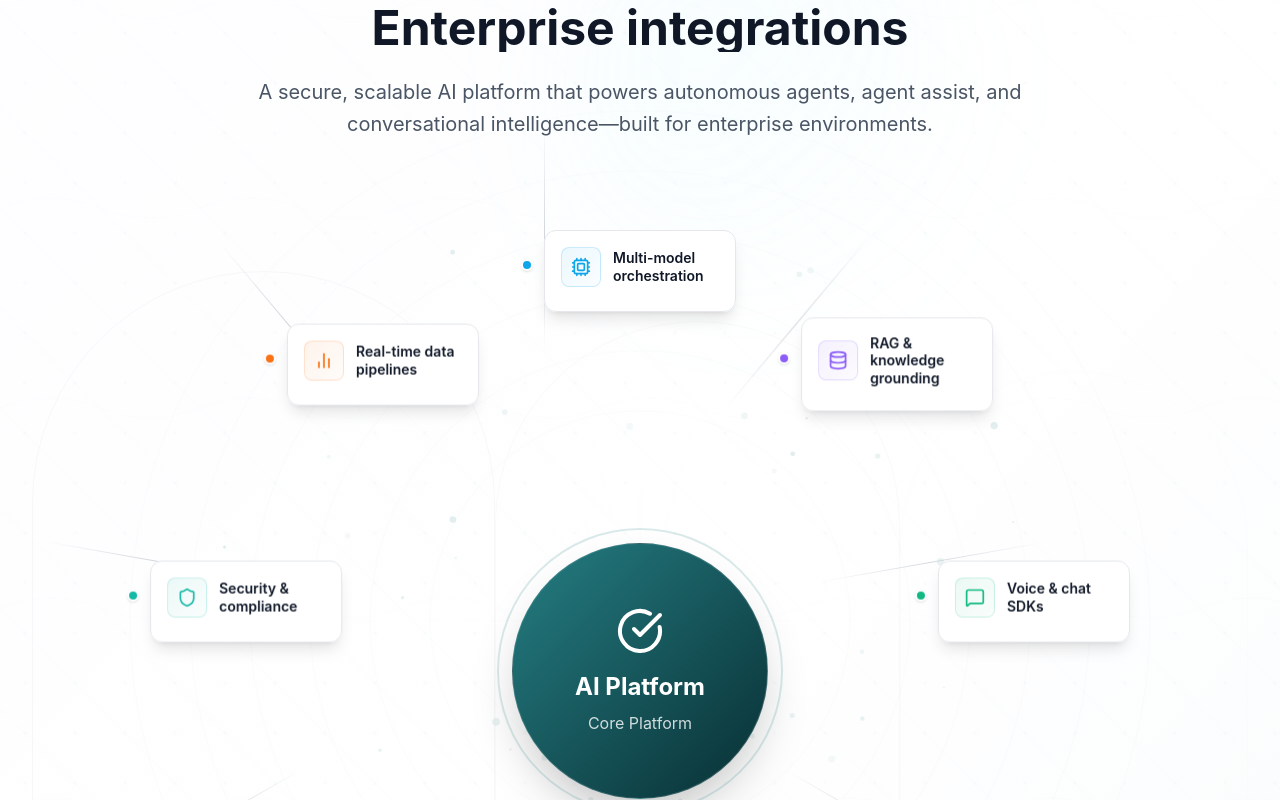
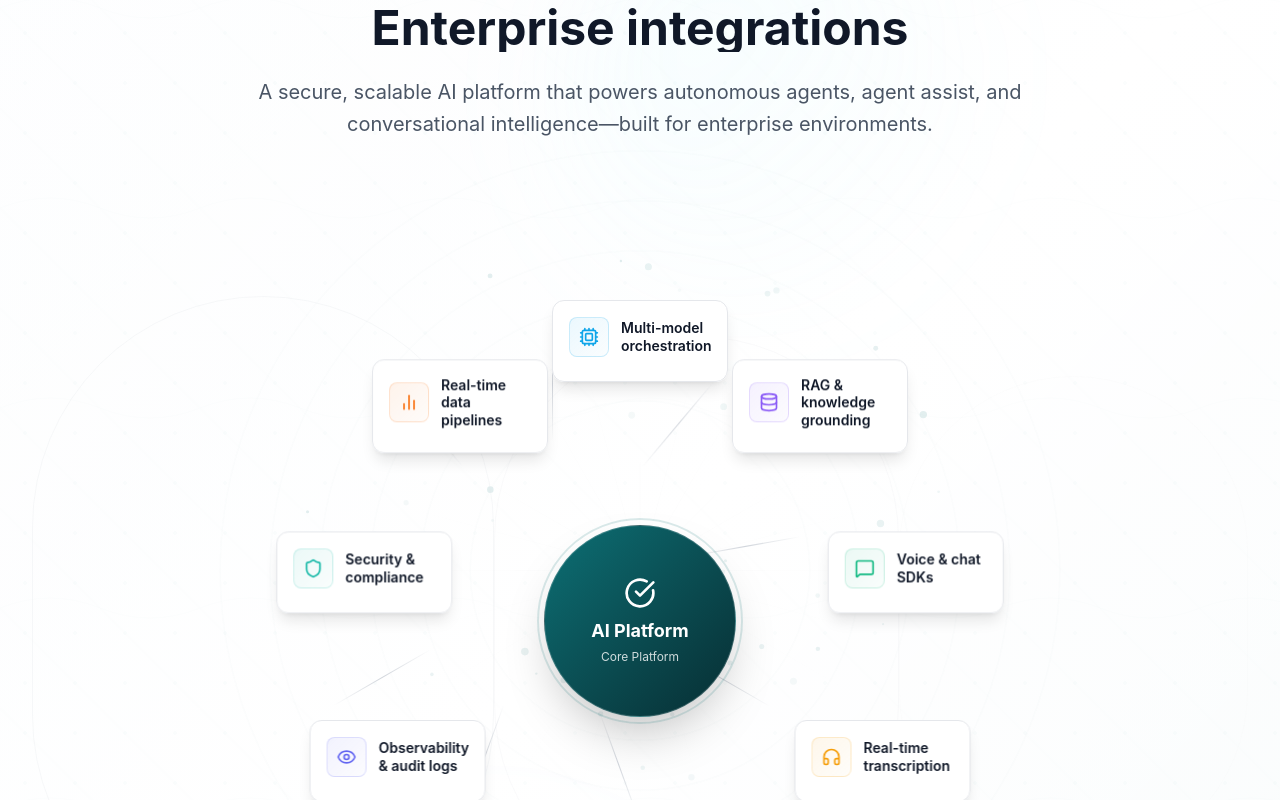
Before and after one commit to MUKTHARS/SapleNew, a Next.js app: page / in a window 1280 px wide. Shown: the part 3700-4500 px from the top of the page. Built offline with nearby package versions, Linux system fonts and the light colour scheme.

Commit message:
fixed the circle size of overview

```diff
--- a/src/app/components/EnterpriseIntegrationsSection.tsx
+++ b/src/app/components/EnterpriseIntegrationsSection.tsx
@@ -64,17 +64,17 @@ const integrations = [
 ];
 
 export function EnterpriseIntegrationsSection() {
-  const [radius, setRadius] = useState(200);
+  const [radius, setRadius] = useState(160); // Reduced from 200
   const canvasRef = useRef<HTMLCanvasElement>(null);
 
   useEffect(() => {
     const updateRadius = () => {
       if (window.innerWidth < 768) {
-        setRadius(180);
+        setRadius(120); // Reduced from 180
       } else if (window.innerWidth < 1024) {
-        setRadius(220);
+        setRadius(160); // Reduced from 220
       } else {
-        setRadius(280);
+        setRadius(200); // Reduced from 280
       }
     };
 
@@ -109,7 +109,7 @@ export function EnterpriseIntegrationsSection() {
 
       // Draw concentric circles with subtle gradient
       for (let i = 1; i <= 6; i++) {
-        const radius = 150 + i * 60;
+        const radius = 120 + i * 50; // Reduced from 150 + i * 60
         ctx.beginPath();
         ctx.arc(centerX, centerY, radius, 0, Math.PI * 2);
 
@@ -130,7 +130,7 @@ export function EnterpriseIntegrationsSection() {
       const lineCount = 24;
       for (let i = 0; i < lineCount; i++) {
         const angle = (i * Math.PI * 2) / lineCount;
-        const length = 300;
+        const length = 250; // Reduced from 300
 
         ctx.beginPath();
         ctx.moveTo(centerX, centerY);
@@ -152,7 +152,7 @@ export function EnterpriseIntegrationsSection() {
       const dotCount = 50;
       for (let i = 0; i < dotCount; i++) {
         const angle = Math.random() * Math.PI * 2;
-        const distance = 100 + Math.random() * 350;
+        const distance = 80 + Math.random() * 280; // Reduced from 100 + Math.random() * 350
         const x = centerX + Math.cos(angle) * distance;
         const y = centerY + Math.sin(angle) * distance;
         const size = Math.random() * 3 + 1;
@@ -234,7 +234,7 @@ export function EnterpriseIntegrationsSection() {
         </motion.div>
 
         {/* Main circular layout container */}
-        <div className="relative flex items-center justify-center min-h-[700px] md:min-h-[800px] lg:min-h-[900px]">
+        <div className="relative flex items-center justify-center min-h-[600px] md:min-h-[700px] lg:min-h-[800px]"> {/* Reduced min-height */}
           {/* Center Platform Card */}
           <motion.div
             initial={{ opacity: 0, scale: 0.9 }}
@@ -243,27 +243,25 @@ export function EnterpriseIntegrationsSection() {
             viewport={{ once: true }}
             className="absolute z-20"
           >
-            <div className="relative bg-gradient-to-br from-[#0C7075] to-[#072E33] rounded-full w-48 h-48 md:w-64 md:h-64 flex flex-col items-center justify-center p-8 shadow-2xl border border-white/20 backdrop-blur-sm">
-              {/* Inner glow */}
-              <div className="absolute inset-0 rounded-full bg-gradient-to-br from-white/10 to-transparent" />
+           <div className="relative bg-gradient-to-br from-[#0C7075] to-[#072E33] rounded-full w-32 h-32 md:w-48 md:h-48 flex flex-col items-center justify-center p-6 shadow-2xl border border-white/20 backdrop-blur-sm">
 
-              {/* Check icon */}
-              <div className="mb-4">
-                <CheckCircle className="w-10 h-10 md:w-12 md:h-12 text-white" />
+  {/* Check icon - reduced */}
+  <div className="mb-2">
+    <CheckCircle className="w-6 h-6 md:w-8 md:h-8 text-white" />
   </div>
 
-              {/* Platform text */}
+  {/* Platform text - reduced */}
   <div className="text-center">
-                <h3 className="text-xl md:text-2xl font-bold text-white mb-2">
+    <h3 className="text-base md:text-lg font-bold text-white mb-1">
       AI Platform
     </h3>
-                <p className="text-white/80 text-sm md:text-base">
+    <p className="text-white/80 text-xs">
       Core Platform
     </p>
   </div>
 
-              {/* Outer ring */}
-              <div className="absolute -inset-4 rounded-full border-2 border-[#0C7075]/30 animate-pulse" />
+  {/* Outer ring - reduced inset */}
+  <div className="absolute -inset-2 rounded-full border-2 border-[#0C7075]/30 animate-pulse" />
 </div>
           </motion.div>
 
@@ -273,11 +271,11 @@ export function EnterpriseIntegrationsSection() {
               const totalItems = integrations.length;
               const angle = (index * 2 * Math.PI) / totalItems - Math.PI / 2;
 
-              const cardRadius = radius + 120;
+              const cardRadius = radius + 80; // Reduced from radius + 120
               const cardX = Math.cos(angle) * cardRadius;
               const cardY = Math.sin(angle) * cardRadius;
 
-              const lineRadius = radius;
+              const lineRadius = radius * 0.7; // Reduced from radius
               const lineX = Math.cos(angle) * lineRadius;
               const lineY = Math.sin(angle) * lineRadius;
 
@@ -316,11 +314,11 @@ export function EnterpriseIntegrationsSection() {
                     />
 
                     {/* Integration item */}
-                    <div className="relative bg-white/95 backdrop-blur-sm rounded-xl p-4 w-40 md:w-48 border border-gray-200 hover:border-[#0C7075]/40 hover:shadow-xl transition-all duration-300 group-hover:scale-105 z-20 shadow-lg">
+                    <div className="relative bg-white/95 backdrop-blur-sm rounded-xl p-3 md:p-4 w-36 md:w-44 border border-gray-200 hover:border-[#0C7075]/40 hover:shadow-xl transition-all duration-300 group-hover:scale-105 z-20 shadow-lg"> {/* Reduced card size */}
                       {/* Icon */}
-                      <div className="flex items-center gap-3 mb-2">
+                      <div className="flex items-center gap-2 md:gap-3 mb-1 md:mb-2"> {/* Reduced gap */}
                         <div
-                          className="w-10 h-10 rounded-lg flex items-center justify-center flex-shrink-0"
+                          className="w-8 h-8 md:w-10 md:h-10 rounded-lg flex items-center justify-center flex-shrink-0" // Reduced icon container
                           style={{
                             background: `linear-gradient(135deg, ${integration.color}15, ${integration.color}05)`,
                             border: `1px solid ${integration.color}30`
@@ -332,19 +330,19 @@ export function EnterpriseIntegrationsSection() {
                         </div>
 
                         {/* Title */}
-                        <h3 className="text-sm font-semibold text-gray-900 leading-tight">
+                        <h3 className="text-xs md:text-sm font-semibold text-gray-900 leading-tight"> {/* Reduced text size */}
                           {integration.title}
                         </h3>
                       </div>
 
                       {/* Dot indicator */}
-                      <div
-                        className="absolute -left-3 top-1/2 -translate-y-1/2 w-3 h-3 rounded-full border-2 border-white shadow-sm z-30"
+                      {/* <div
+                        className="absolute -left-2 md:-left-3 top-1/2 -translate-y-1/2 w-2 h-2 md:w-3 md:h-3 rounded-full border-2 border-white shadow-sm z-30" // Reduced dot size
                         style={{
                           backgroundColor: integration.color,
                           transform: `translate(-100%, -50%)`
                         }}
-                      />
+                      /> */}
                     </div>
                   </div>
                 </motion.div>
@@ -352,11 +350,11 @@ export function EnterpriseIntegrationsSection() {
             })}
           </div>
 
-          {/* Outer decorative circles */}
+          {/* Outer decorative circles - reduced sizes */}
           <div className="absolute inset-0 flex items-center justify-center pointer-events-none">
-            <div className="w-[500px] h-[500px] md:w-[700px] md:h-[700px] lg:w-[800px] lg:h-[800px] rounded-full border border-gray-200/30" />
-            <div className="w-[400px] h-[400px] md:w-[600px] md:h-[600px] lg:w-[700px] lg:h-[700px] rounded-full border border-gray-200/20" />
-            <div className="w-[300px] h-[300px] md:w-[500px] md:h-[500px] lg:w-[600px] lg:h-[600px] rounded-full border border-gray-200/10" />
+            <div className="w-[400px] h-[400px] md:w-[550px] md:h-[550px] lg:w-[650px] lg:h-[650px] rounded-full border border-gray-200/30" />
+            <div className="w-[320px] h-[320px] md:w-[470px] md:h-[470px] lg:w-[570px] lg:h-[570px] rounded-full border border-gray-200/20" />
+            <div className="w-[240px] h-[240px] md:w-[390px] md:h-[390px] lg:w-[490px] lg:h-[490px] rounded-full border border-gray-200/10" />
           </div>
         </div>
 
```
Lines whose indentation alone changed are shown as unchanged.
